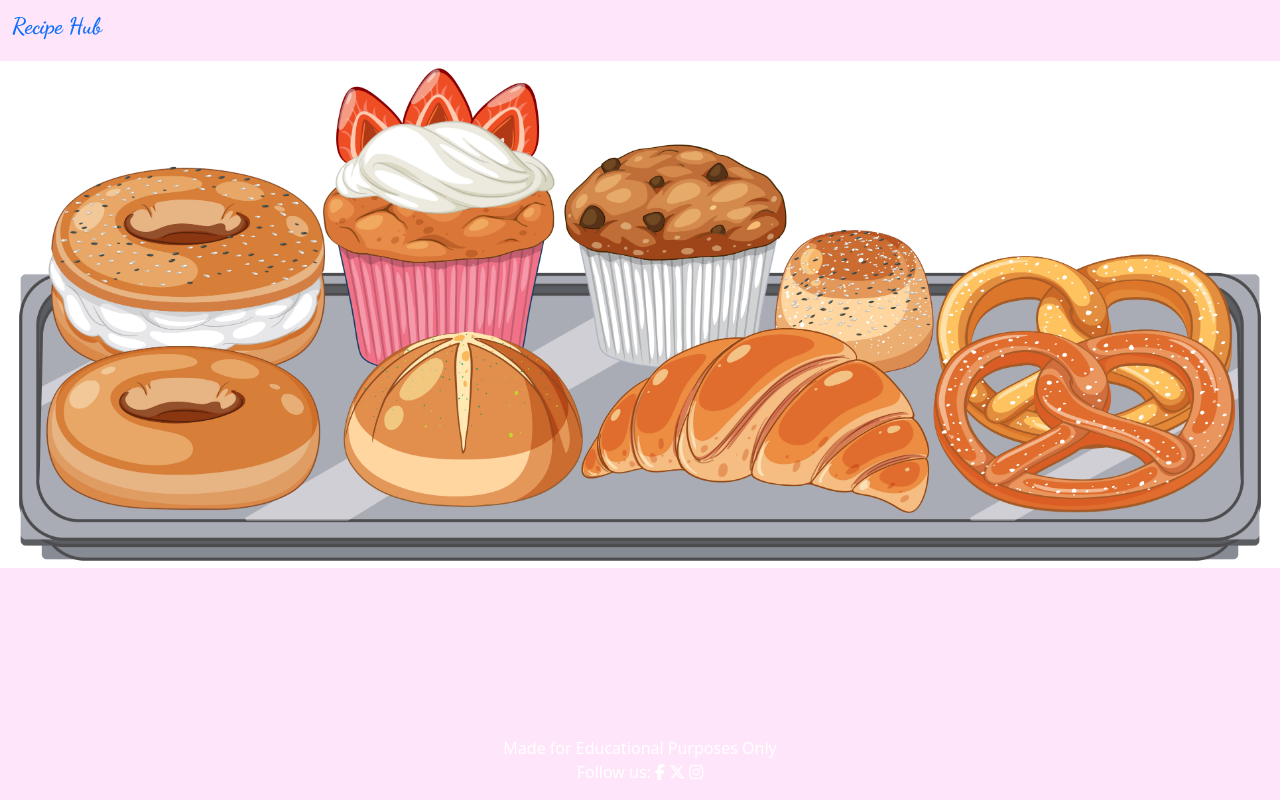
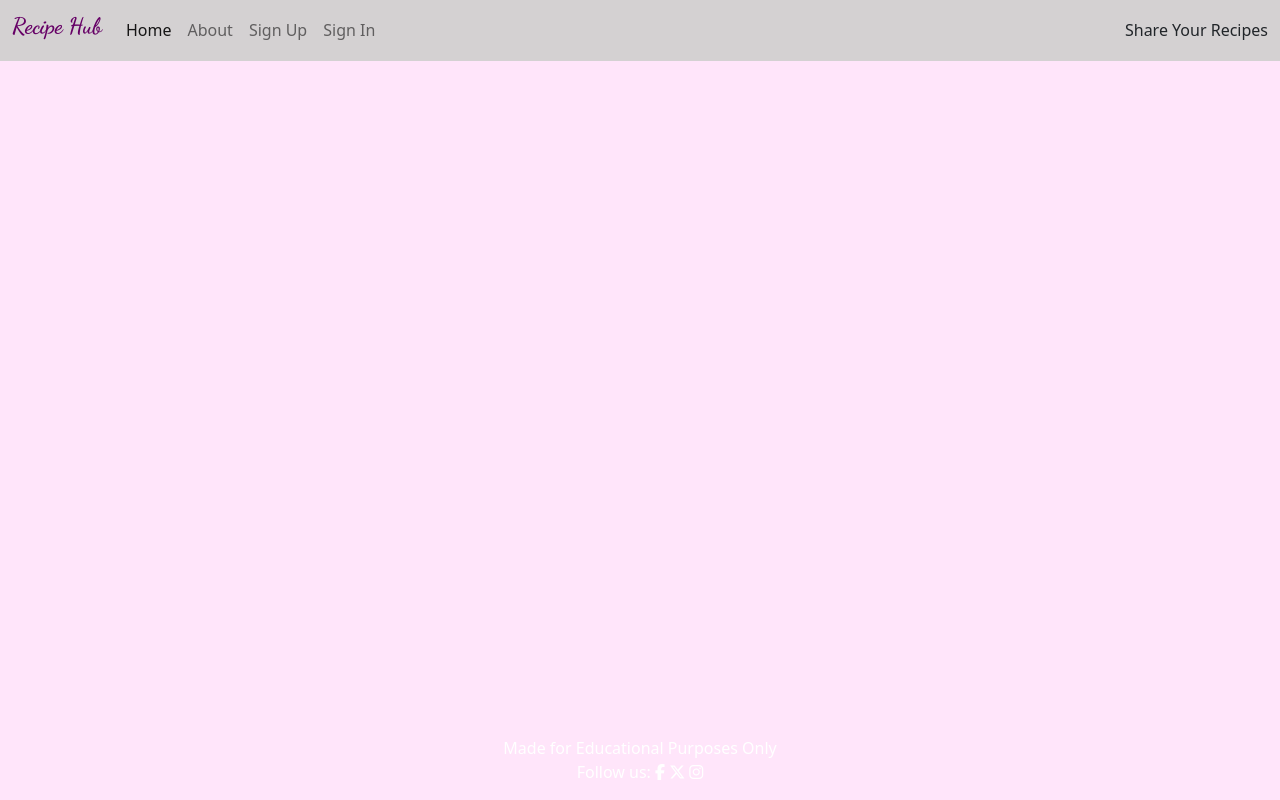
Before and after one commit to amy-1989/bakers_hub, a Django app: page / in a window 1280 px wide. Run offline with Django 4.2, Linux system fonts and the light colour scheme; data that the repository does not hold is empty; some libraries are stand-ins or nearby versions; some web fonts are replaced.

Commit message:
add some homepage styling

```diff
--- a/bakershub/settings.py
+++ b/bakershub/settings.py
@@ -27,7 +27,7 @@ TEMPLATES_DIR = os.path.join(BASE_DIR, 'templates')
 SECRET_KEY = os.environ.get("SECRET_KEY")
 
 # SECURITY WARNING: don't run with debug turned on in production!
-DEBUG = True
+DEBUG = False
 
 ALLOWED_HOSTS = ['8003-amy-1989-bakers-hub-qz29bz58xm.us2.codeanyapp.com',
                  '8000-amy1989-bakershub-h22ye1sgek2.ws-eu108.gitpod.io',
--- a/static/css/style.css
+++ b/static/css/style.css
@@ -2,16 +2,26 @@ body {
     background-color: rgb(255,229,250);
 }
 
+.bgNavbar {
+    background-color: rgb(212, 209, 210);
+}
+
 .logo {
     font-family: 'Dancing Script', 'Lucida Handwriting', sans-serif;
-    text-decoration-color: rgb(102,0,102);
+    color: rgb(102,0,102);
     font-size: 1.4rem;
 }
 
 .heading {
     font-family: 'Annapurna SIL', 'Times New Roman', sans-serif;
     font-weight: 700;
-    text-decoration-color: rgb(102,0,102);
+    color: rgb(102,0,102);
+}
+
+.heroImg {
+    background-image: url("./static/images/hero_image.webp");
+    width: 100vw;
+    height: auto;
 }
 
 .content {
--- a/templates/base.html
+++ b/templates/base.html
@@ -34,7 +34,7 @@
   <body class="d-flex flex-column h-100 main-bg">
   <header>
     <!-- Navigation -->
-    <nav class="navbar">
+    <nav class="navbar navbar-expand-lg navbar-light bgNavbar">
       <div class="container-fluid">
         <a class="navbar-brand" href="{% url 'home' %}"
           ><span class="logo"
@@ -42,7 +42,7 @@
           ></a
         >
         <button
-          class="navbar-toggler"
+          class="navbar-toggler logo"
           type="button"
           data-bs-toggle="collapse"
           data-bs-target="#collapsibleNavbar"
@@ -58,7 +58,7 @@
               <a
                 class="nav-link {% if request.path == home_url %}active{% endif %}"
                 aria-current="page"
-                href="#"
+                href="{% url 'home' %}"
                 >Home</a
               >
             </li>
@@ -91,9 +91,9 @@
       </div>
     </nav>
 
-  <!--Hero Image-->
-  <div><img src="../documents/images/hero_image.webp" alt="tray of baked goods" class="img-fluid"></div>
-  </header>
+    <!--Hero Image-->
+    <div class="heroImg img-fluid" alt="tray of baked goods"></div>
+    </header>
 
     <main class="flex-shrink-0 main-bg">
 
```
Also changed, not shown: static/images/hero_image.webp (renamed from documents/images/hero_image.webp), 1 other file.
